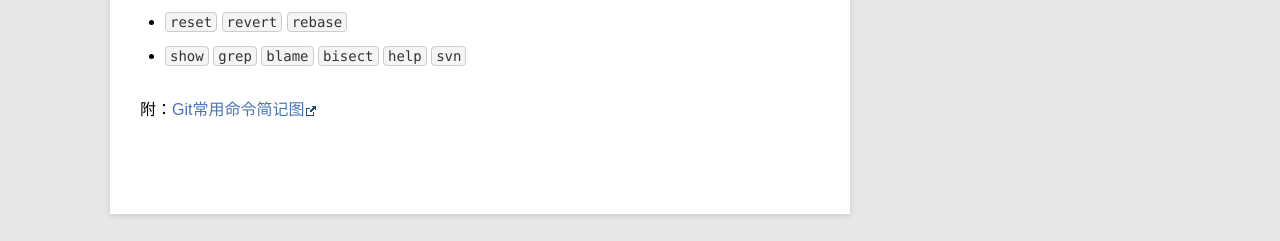
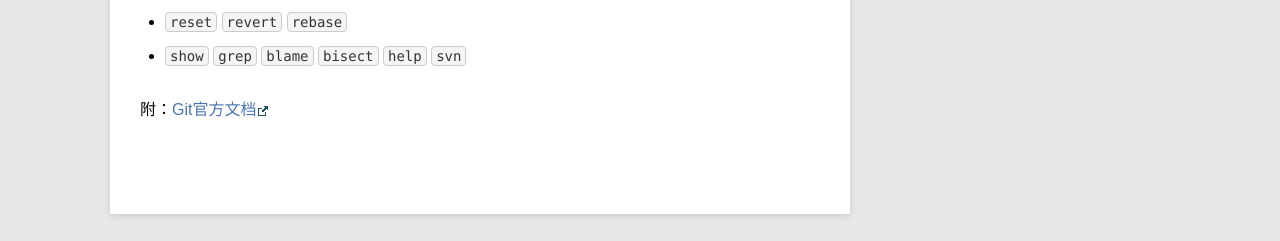
Before and after one commit to chengshiwen/chengshiwen.github.io, a Jekyll site: the page built from _posts/2014-04-16-head-first-git.md, in a window 1280 px wide and 900 px high, scrolled down 46689 px. Shown: the part 656-897 px from the top of the window. Built offline with Jekyll 4.4.1, drawn with Linux system fonts in a browser that asks for light colours; comment, search, counter and statistics services are not loaded.

Commit message:
add git official document in post head-first-git

```diff
--- a/_posts/2014-04-16-head-first-git.md
+++ b/_posts/2014-04-16-head-first-git.md
@@ -1608,7 +1608,7 @@ Git最为重要的特性之一是名为`git svn`的Subversion（SVN）双向桥
 - [`reset`](#git-reset) [`revert`](#git-revert) [`rebase`](#git-rebase)
 - [`show`](#git-show) [`grep`](#git-grep) [`blame`](#git-blame) [`bisect`](#git-bisect) [`help`](#git-help) [`svn`](#git-svn)
 
-附：[Git常用命令简记图][9]
+附：[Git官方文档][9]
 
 
 [Git]:              http://git-scm.com "Git"
@@ -1627,5 +1627,5 @@ Git最为重要的特性之一是名为`git svn`的Subversion（SVN）双向桥
 [6]:    http://www.zsh.org
 [7]:    http://ohmyz.sh
 [8]:    http://git-scm.com/book/zh/%E6%9C%8D%E5%8A%A1%E5%99%A8%E4%B8%8A%E7%9A%84-Git-%E5%9C%A8%E6%9C%8D%E5%8A%A1%E5%99%A8%E4%B8%8A%E9%83%A8%E7%BD%B2-Git
-[9]:    http://pic002.cnblogs.com/img/1-2-3/201007/2010072023345292.png
+[9]:    http://git-scm.com/book/zh
 [10]:   http://git-scm.com/book/zh/Git-%E4%B8%8E%E5%85%B6%E4%BB%96%E7%B3%BB%E7%BB%9F-Git-%E4%B8%8E-Subversion
```
